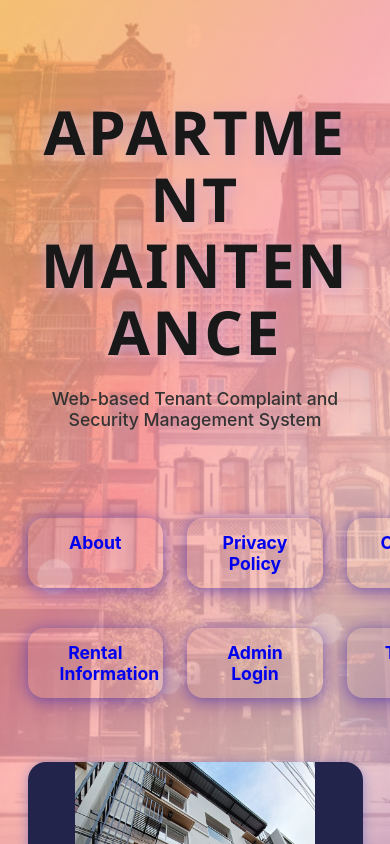
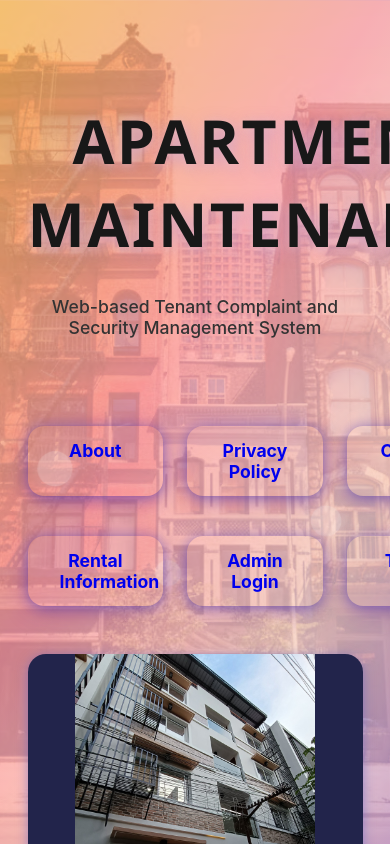
Before and after one commit to Noble636/Capstone2, a React (Create React App) app: page / in a window 390 px wide. Built offline with nearby package versions, Linux system fonts and the light colour scheme.

Commit message:
Initial commit

```diff
--- a/src/css/Home.css
+++ b/src/css/Home.css
@@ -3,8 +3,6 @@
     flex-direction: column;
     align-items: center;
     padding: 0 8px;
-    width: 100vw;
-    min-height: unset;
   }
   .home-left, .home-right-frame {
     width: 100%;
@@ -14,45 +12,29 @@
     padding: 0;
   }
   .home-main-title {
-    font-size: 2.1rem;
-    padding: 10px 0 0 0;
-    word-break: break-word;
-    line-height: 1.1;
+    font-size: 1.5rem;
+    padding: 10px 0;
+  }
+  .home-subtitle {
+    font-size: 1rem;
     margin-bottom: 10px;
-  }
-  .home-subtitle, .home-subtitle-separate {
-    font-size: 1rem;
-    margin-bottom: 18px;
-    margin-top: 0;
-    padding: 0 4px;
-    word-break: break-word;
   }
   .home-btn-row {
     flex-direction: column;
-    gap: 12px;
+    gap: 8px;
     width: 100%;
-    margin-top: 0;
-  }
-  .home-btn-row + .home-btn-row {
-    margin-top: 16px;
   }
   .home-animated-btn {
     width: 100%;
-    font-size: 1.05rem;
-    padding: 12px 0;
-    border-radius: 12px;
-    margin: 0 auto;
+    font-size: 1rem;
+    padding: 10px 0;
   }
   .home-apartment-img-full {
     width: 100%;
     max-width: 320px;
     height: auto;
-    margin: 16px auto 0 auto;
+    margin: 0 auto;
     border-radius: 10px;
-    display: block;
-  }
-  .home-content-wrapper {
-    min-height: unset;
   }
 }
 
```
